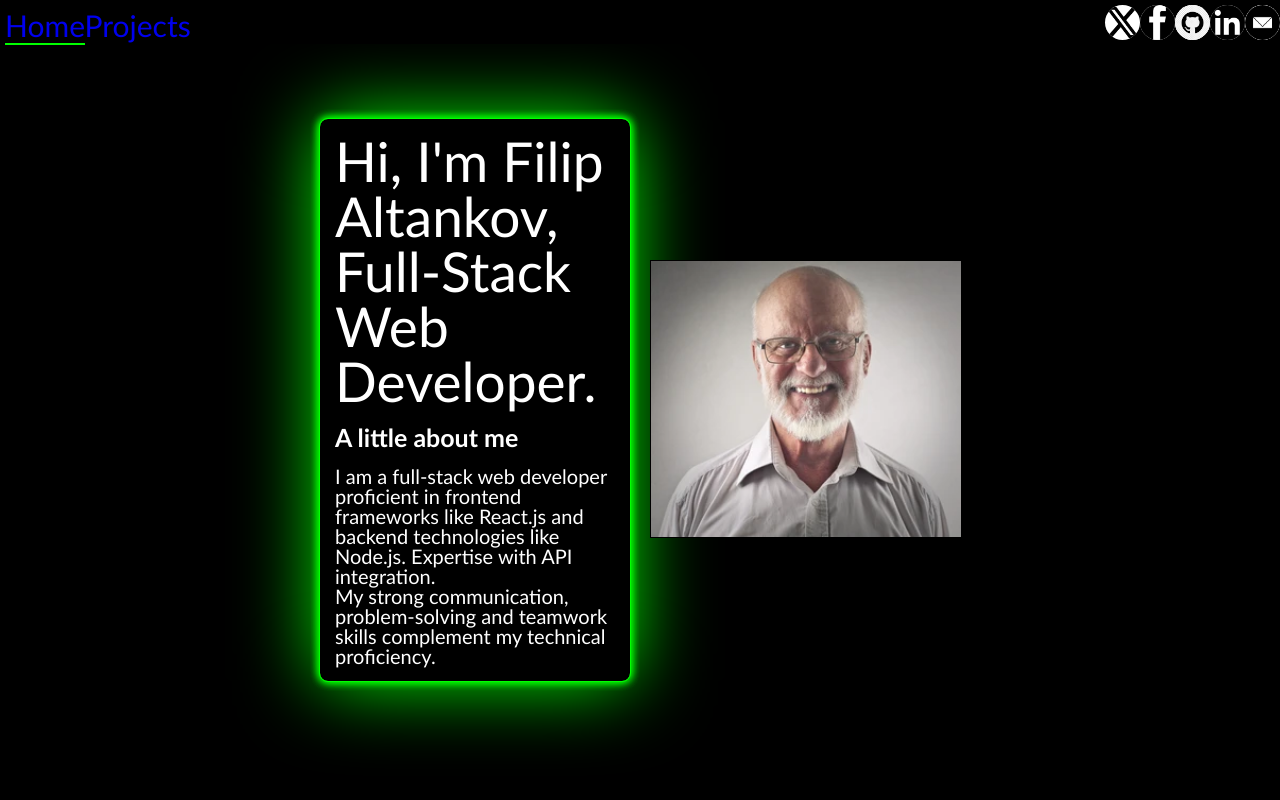
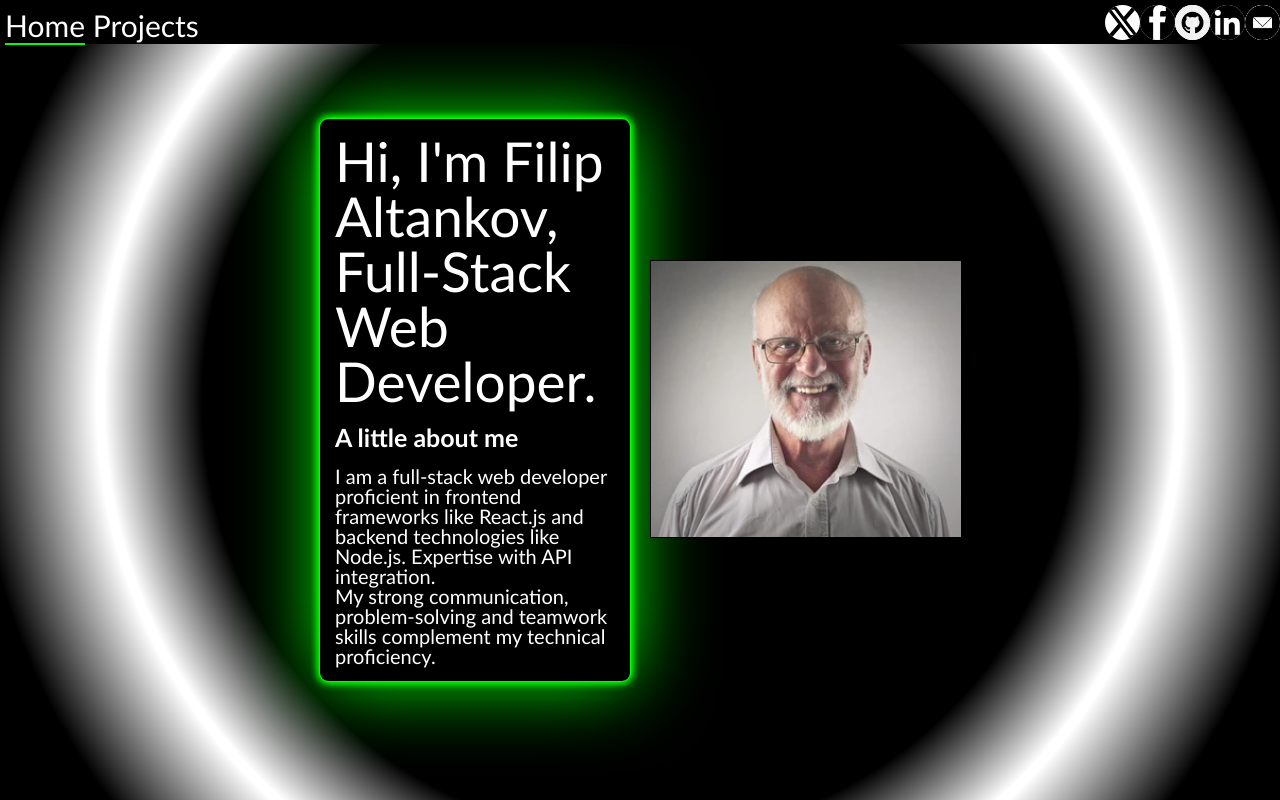
Before and after one commit to FilipAcodes/webdevfinal-Vanier-College, a Next.js app: page / in a window 1280 px wide. Built offline with nearby package versions, Linux system fonts and the light colour scheme.

Commit message:
main bg change

```diff
--- a/app/BottomMenu/BottomMenu.css
+++ b/app/BottomMenu/BottomMenu.css
@@ -19,9 +19,11 @@
 .linkactive {
   border-bottom: 2px solid #00ff00;
   text-decoration: none;
+  color: white;
 }
 .link {
   text-decoration: none;
+  color: white;
 }
 .routers {
   font-size: 30px;
--- a/app/BottomMenu/BottomMenu.js
+++ b/app/BottomMenu/BottomMenu.js
@@ -15,7 +15,7 @@ export const BottomMenu = () => {
       <div className="routers">
         <Link href="/" className={`link${pathname === "/" ? "active" : ""}`}>
           Home
-        </Link>
+        </Link>{" "}
         <Link
           href="/projects"
           className={`link${pathname === "/projects" ? "active" : ""}`}
--- a/app/mainpage.css
+++ b/app/mainpage.css
@@ -1,7 +1,14 @@
 .landingpage {
   width: 100%;
   height: 100%;
-  background-color: black;
+  background: rgb(0, 0, 0);
+  background: radial-gradient(
+    circle,
+    rgba(0, 0, 0, 1) 58%,
+    rgba(255, 255, 255, 1) 71%,
+    rgba(255, 255, 255, 0.8743872549019608) 72%,
+    rgba(0, 0, 0, 1) 88%
+  );
   position: absolute;
   top: 50%;
   left: 50%;
```
